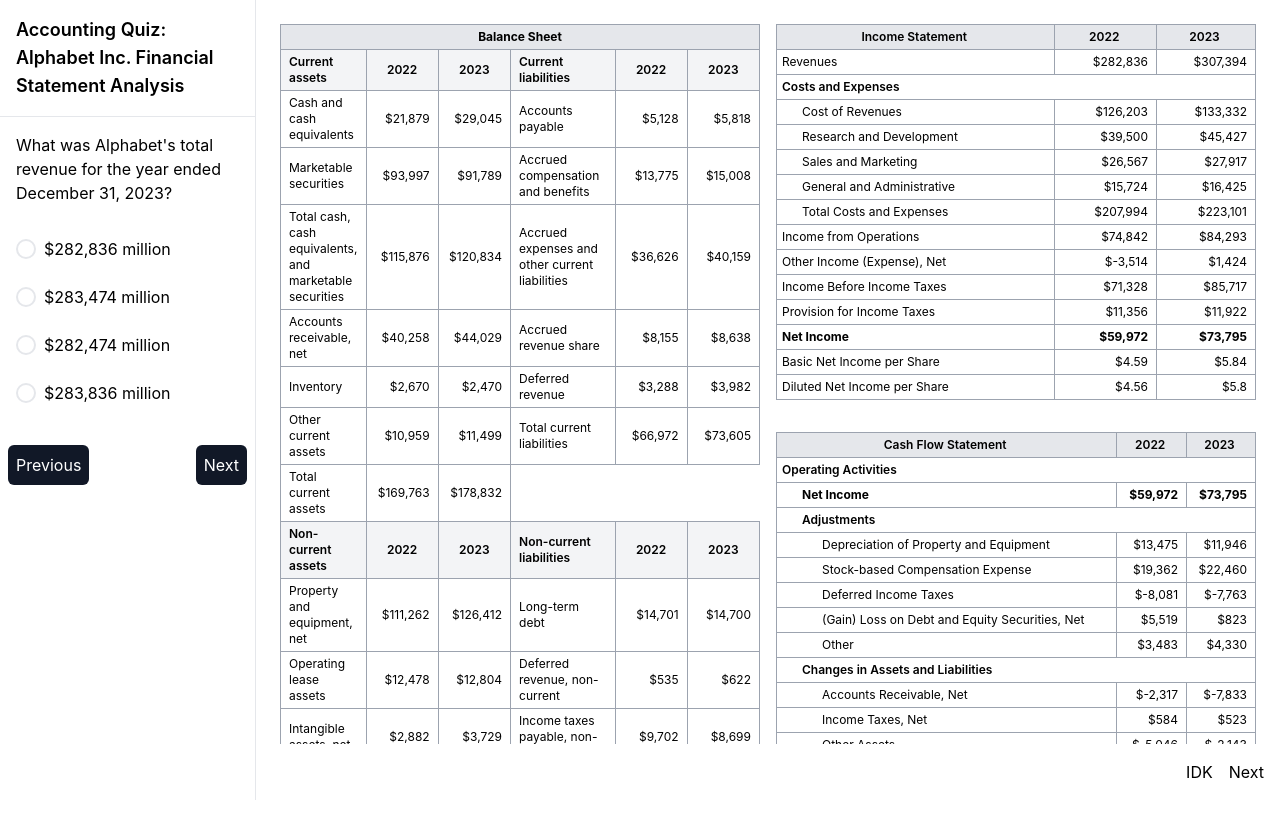
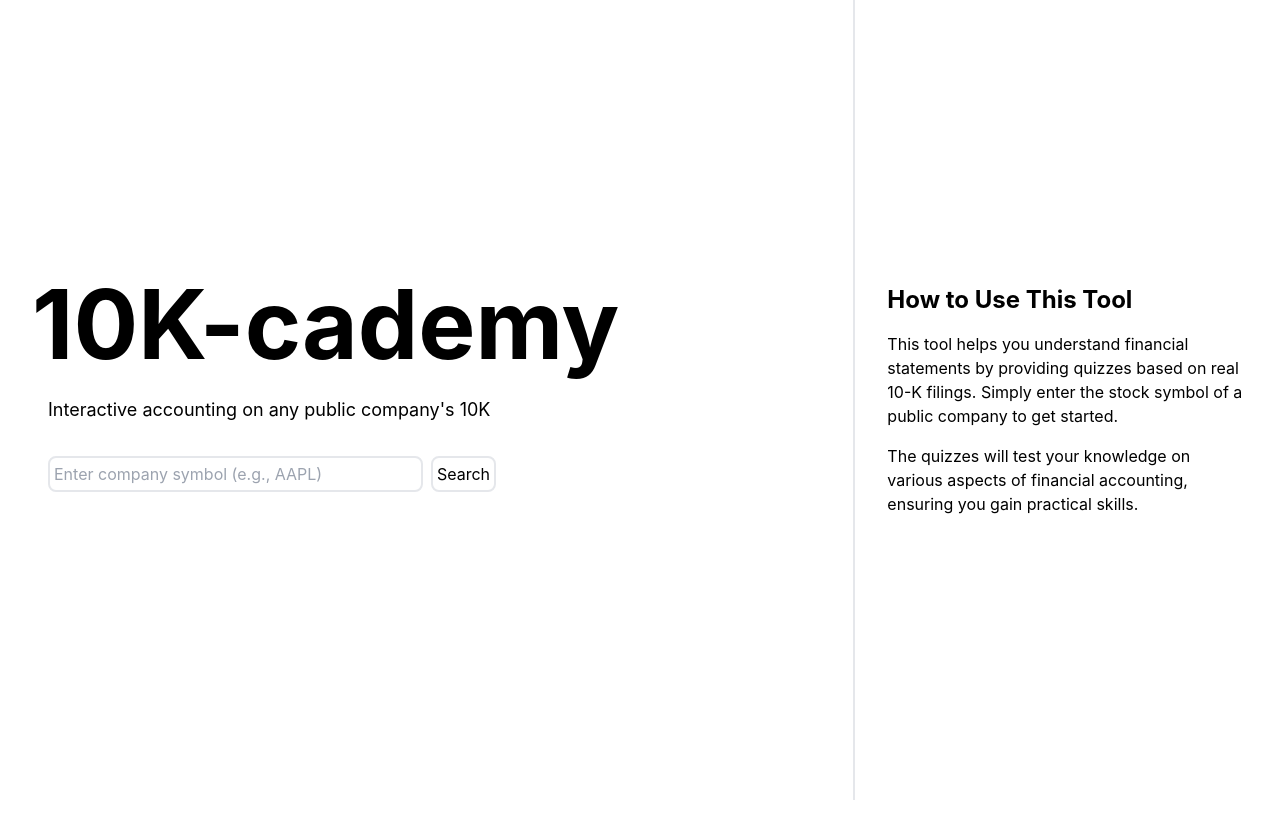
Before and after one commit to sam-schnaars/cal-hacks, a React (Create React App) app: page / in a window 1280 px wide. Shown: the top 838 px of the page. After the commit the page ends 800 px from the top, so only its background shows below. Built offline with nearby package versions, Linux system fonts and the light colour scheme.

Commit message:
created homepage and practice page routes, improved highlighting, changed question json to correspond to income statement json

```diff
--- a/src/App.js
+++ b/src/App.js
@@ -6,7 +6,10 @@
 import IncomeAndCashFlowTable from './components/IncomeAndCashFlowTable.js';
 import BalanceSheetTable from './components/BalanceSheetTable.js';
 import Sidebar from "./components/Sidebar.js"
+import { BrowserRouter as Router, Routes, Route, Link } from 'react-router-dom';
 import { useState } from 'react';
+import Homepage from './Home.tsx';
+import PracticeScreen from './Practice.js';
 
 function App() {
 
@@ -19,26 +22,12 @@
   const [question, setQuestion] = useState({"highlight":[""]});
 
   return (
-    <div className="flex h-screen bg-background text-foreground">
-      {/* Sidebar */}
-      <Sidebar setQuestion={setQuestion}/>
-      {/* Main Content */}
-
-      <div className="flex-1 flex flex-col">
-        <main className="flex-1 p-6 overflow-auto">
-          <div className="flex flex-row space-x-4">
-            <div className="flex-1"><BalanceSheetTable question={question}/></div>
-            <div className="flex-1"><IncomeAndCashFlowTable question={question}/></div>
-          </div>
-        </main>
-
-        {/* Bottom Right Buttons */}
-        <div className="p-4 flex justify-end gap-4">
-          <button>IDK</button>
-          <button>Next</button>
-        </div>
-      </div>
-    </div>
+    <Router>
+      <Routes>
+        <Route path='/' element={<Homepage/>}/>
+        <Route path='/practice' element={<PracticeScreen/>}/>
+      </Routes>
+    </Router>
   );
 }
 
--- /dev/null
+++ b/src/Home.tsx
@@ -0,0 +1,59 @@
+import * as React from "react";
+import { useNavigate } from "react-router-dom";
+
+export default function Homepage() {
+  const [companySymbol, setCompanySymbol] = React.useState("");
+
+  const handleCompanySearch = (e: React.FormEvent) => {
+    e.preventDefault();
+    console.log(`Searching for company: ${companySymbol}`);
+  };
+
+  const navigate = useNavigate();
+
+  const handleButtonClick = () => {
+    navigate('/practice'); // Navigate to the AnotherPage
+  };
+
+  return (
+    <div className="min-h-screen bg-background text-foreground flex">
+      {/* Master Accounting Section (66%) */}
+      <div className="flex flex-col justify-center p-8 flex-grow">
+        <section className="py-5 bg-muted flex-grow flex flex-col justify-center">
+          <div>
+          <h1 className="text-8xl font-bold  mb-4 text-left pb-2">10K-cademy</h1>
+          <div className="container px-4">
+            <h2 className="text-lg text-left mb-8">Interactive accounting on any public company's 10K</h2>
+            <form onSubmit={handleCompanySearch} className="max-w-md">
+              <div className="flex gap-2 mb-8">
+                <input
+                  type="text"
+                  placeholder="Enter company symbol (e.g., AAPL)"
+                  value={companySymbol}
+                  onChange={(e) => setCompanySymbol(e.target.value)}
+                  className="flex-grow border-2 rounded-lg p-1"
+                />
+                <button type="submit" onClick={handleButtonClick} className="border-2 rounded-lg p-1">
+                  Search
+                </button>
+              </div>
+            </form>
+          </div>
+          </div>
+        </section>
+      </div>
+
+      {/* Brief Value Add Section (34%) */}
+      <div className="flex-none w-1/3 flex flex-col justify-center p-8 border-l-2">
+        <h2 className="text-2xl font-bold mb-4">How to Use This Tool</h2>
+        <p className="mb-4">
+          This tool helps you understand financial statements by providing quizzes based on real 10-K filings.
+          Simply enter the stock symbol of a public company to get started.
+        </p>
+        <p>
+          The quizzes will test your knowledge on various aspects of financial accounting, ensuring you gain practical skills.
+        </p>
+      </div>
+    </div>
+  );
+}
--- /dev/null
+++ b/src/Practice.js
@@ -0,0 +1,51 @@
+'use client'
+
+import React from 'react';
+import AssetsTable from './components/AssetsTable.js';
+import LiabilitiesTable from './components/LiabilitiesTable.js';
+import IncomeAndCashFlowTable from './components/IncomeAndCashFlowTable.js';
+import BalanceSheetTable from './components/BalanceSheetTable.js';
+import Sidebar from "./components/Sidebar.js"
+import { useState } from 'react';
+import { useNavigate } from 'react-router-dom';
+
+function PracticeScreen() {
+
+  const questions = [
+    "What is the value of the companies assets?",
+    "What is the value of the companies liabilites?",
+    "What is total cash flow?",
+  ]
+
+  const [question, setQuestion] = useState({"highlight":[""]});
+  const [index, setIndex] = useState(0);
+
+  const navigate = useNavigate();
+
+  const handleButtonClick = () => {
+    navigate('/'); // Navigate to the AnotherPage
+  };
+
+  return (
+    <div className='flex-col'>
+    <div className="flex h-screen bg-background text-foreground">
+      {/* Sidebar */}
+      <Sidebar setQuestion={setQuestion}/>
+      {/* Main Content */}
+
+      <div className="flex-1 flex flex-col">
+        <main className="flex-1 p-6 overflow-auto">
+          <div className="flex flex-row space-x-4">
+            <div className="flex-1"><BalanceSheetTable question={question}/></div>
+            <div className="flex-1"><IncomeAndCashFlowTable question={question}/></div>
+          </div>
+        </main>
+      </div>
+    </div>
+    </div>
+  );
+}
+
+
+
+export default PracticeScreen;
--- a/src/components/IncomeAndCashFlowTable.js
+++ b/src/components/IncomeAndCashFlowTable.js
@@ -29,9 +29,9 @@
         const isBold = item === 'Net Income' || item.toLowerCase().startsWith('net cash') || item === 'Cash and Cash Equivalents at End of Period';
         return (
           <tr key={item}>
-            <td className={`border border-gray-400 px-2 py-1 text-xs ${isBold ? 'font-bold' : ''}`} style={{paddingLeft: `${5 + depth * 20}px`}}>{item}</td>
-            <td className={`border border-gray-400 px-2 py-1 text-xs text-right ${isBold ? 'font-bold' : ''}`} style={{paddingLeft: '5px'}}>{typeof values['2022'] === 'number' ? '$' : ''}{formatNumber(values['2022'])}</td>
-            <td className={`border border-gray-400 px-2 py-1 text-xs text-right ${isBold ? 'font-bold' : ''}`} style={{paddingLeft: '5px'}}>{typeof values['2023'] === 'number' ? '$' : ''}{formatNumber(values['2023'])}</td>
+            <td className={`border border-gray-400 px-2 py-1 text-xs ${isBold ? 'font-bold' : ''} ${isHighlighted(item) ? 'bg-yellow-300' : ''}`} style={{paddingLeft: `${5 + depth * 20}px`}}>{item}</td>
+            <td className={`border border-gray-400 px-2 py-1 text-xs text-right ${isBold ? 'font-bold' : ''} ${isHighlighted(item) ? 'bg-yellow-300' : ''}`} style={{paddingLeft: '5px'}}>{typeof values['2022'] === 'number' ? '$' : ''}{formatNumber(values['2022'])}</td>
+            <td className={`border border-gray-400 px-2 py-1 text-xs text-right ${isBold ? 'font-bold' : ''} ${isHighlighted(item) ? 'bg-yellow-300' : ''}`} style={{paddingLeft: '5px'}}>{typeof values['2023'] === 'number' ? '$' : ''}{formatNumber(values['2023'])}</td>
           </tr>
         );
       }
--- a/src/components/Sidebar.js
+++ b/src/components/Sidebar.js
@@ -1,5 +1,6 @@
 import React, { useState } from 'react';
 import data from "../google_questions.json";
+import { useNavigate } from 'react-router-dom';
 
 const Sidebar = ({setQuestion}) => {
   const questions = data.quiz.questions; // Use questions from the JSON
@@ -40,15 +41,6 @@
     }
     setQuestion({"highlight":[""]});
   };
-
-  const setHighlight = () => {
-    return (
-        <div>
-
-        </div>
-    )
-  }
-
   // Function to handle moving to the previous question
   const handlePrevious = () => {
     setCurrentQuestionIndex((prevIndex) => {
@@ -64,9 +56,22 @@
     setQuestion({"highlight":[""]});
   };
 
+  const navigate = useNavigate();
+
+  const handleButtonClick = () => {
+    navigate('/'); // Navigate to the AnotherPage
+  };
+
   return (
     <div className="w-64 border-r bg-muted">
-      <div className="p-4 font-semibold text-lg border-b">{data.quiz.title}</div> {/* Display quiz title */}
+        <div className='border-b'>
+        <button onClick={handleButtonClick}><div className="text-4xl font-bold p-4">10k-cademy</div></button>
+        </div>
+      <div className="p-4 font-semibold text-lg border-b">
+
+
+        {data.quiz.title}
+        </div> {/* Display quiz title */}
       <div className="h-[calc(100vh-57px)]">
         <nav className="p-2">
           {/* Display the current question */}
--- a/src/google_questions.json
+++ b/src/google_questions.json
@@ -8,12 +8,12 @@
                 "options": [
                     {"id": "a", "text": "$282,836 million"},
                     {"id": "b", "text": "$283,474 million"},
-                    {"id": "c", "text": "$282,474 million"},
+                    {"id": "c", "text": "$307,394 million"},
                     {"id": "d", "text": "$283,836 million"}
                 ],
                 "correctAnswer": "c",
-                "explanation": "According to the income statement, Alphabet's total revenue for 2023 was $282,474 million.",
-                "highlight": [["Inventory", "Total Assets"]]
+                "explanation": "According to the income statement, Alphabet's total revenue for 2023 was $307,394 million.",
+                "highlight": [["Revenues"]]
             },
             {
                 "question_id": 2,
@@ -26,7 +26,7 @@
                 ],
                 "correctAnswer": "a",
                 "explanation": "Revenue growth rate = (2023 revenue - 2022 revenue) / 2022 revenue = (282,474 - 265,696) / 265,696 = 6%",
-                "highlight": [["Cash And Cash Equivalents"]]
+                "highlight": [["Revenues", "Cost of Revenues"]]
             },
             {
                 "question_id": 3,
@@ -39,7 +39,7 @@
                 ],
                 "correctAnswer": "b",
                 "explanation": "Gross profit margin = (Total revenues - Cost of revenues) / Total revenues = (282,474 - 126,203) / 282,474 = 55%",
-                "highlight": [["Income Statement", "Total Revenue"], ["Income Statement", "Cost Of Revenues"]]
+                "highlight": [["Revenues", "Cost of Revenues"]]
             },
             {
                 "question_id": 4,
```
